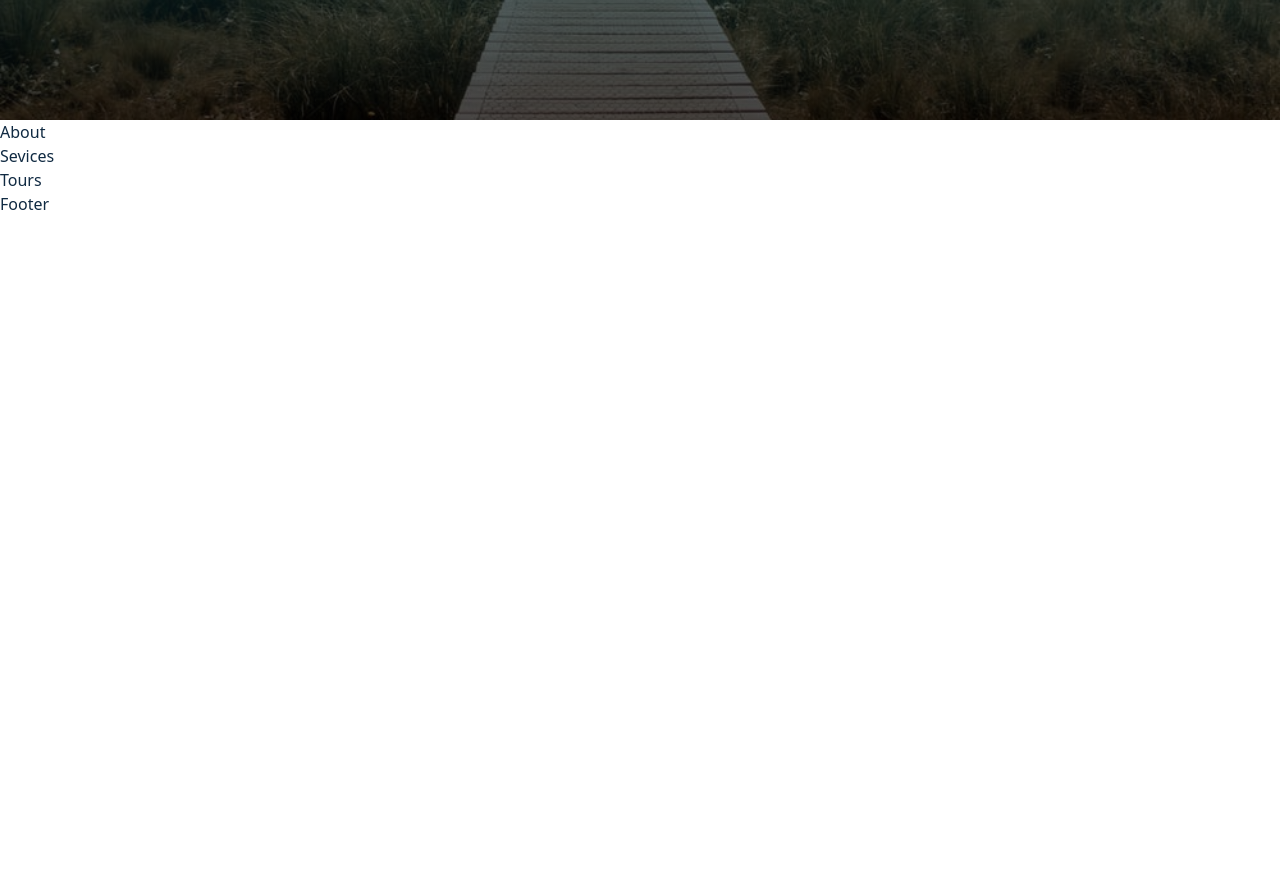
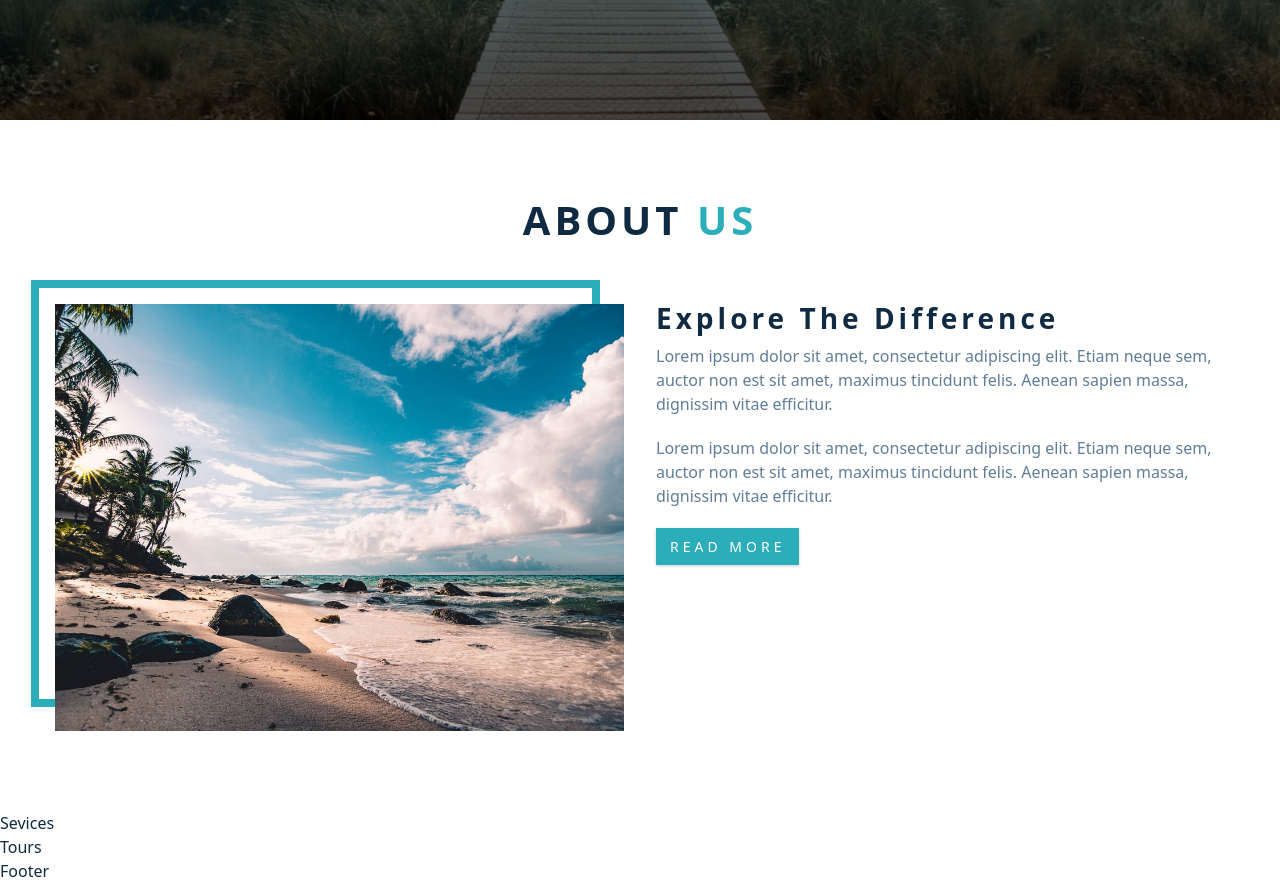
Before and after one commit to SPMcDonald1316/react_projects, a JavaScript app in the folder backroads/: page / in a window 1280 px wide. Shown: the part 680-1563 px from the top of the page. Before the commit the page ends 896 px from the top, so only its background shows below. Built offline with nearby package versions, Linux system fonts and the light colour scheme; the HTML template or start-up script is replaced by a standard one.

Commit message:
complete about component

```diff
--- a/backroads/src/components/About.js
+++ b/backroads/src/components/About.js
@@ -1,6 +1,35 @@
+import aboutImg from '../images/about.jpeg';
+
 const About = () => {
   return (
-    <div>About</div>
-  )
-}
-export default About
+    <section className='section' id='about'>
+      <div className='section-title'>
+        <h2>
+          about <span>us</span>
+        </h2>
+      </div>
+      <div className='section-center about-center'>
+        <div className='about-img'>
+          <img src={aboutImg} className='about-photo' alt='awesome beach' />
+        </div>
+        <article className='about-info'>
+          <h3>explore the difference</h3>
+          <p>
+            Lorem ipsum dolor sit amet, consectetur adipiscing elit. Etiam neque
+            sem, auctor non est sit amet, maximus tincidunt felis. Aenean sapien
+            massa, dignissim vitae efficitur.
+          </p>
+          <p>
+            Lorem ipsum dolor sit amet, consectetur adipiscing elit. Etiam neque
+            sem, auctor non est sit amet, maximus tincidunt felis. Aenean sapien
+            massa, dignissim vitae efficitur.
+          </p>
+          <a href='#home' className='btn'>
+            read more
+          </a>
+        </article>
+      </div>
+    </section>
+  );
+};
+export default About;
```
